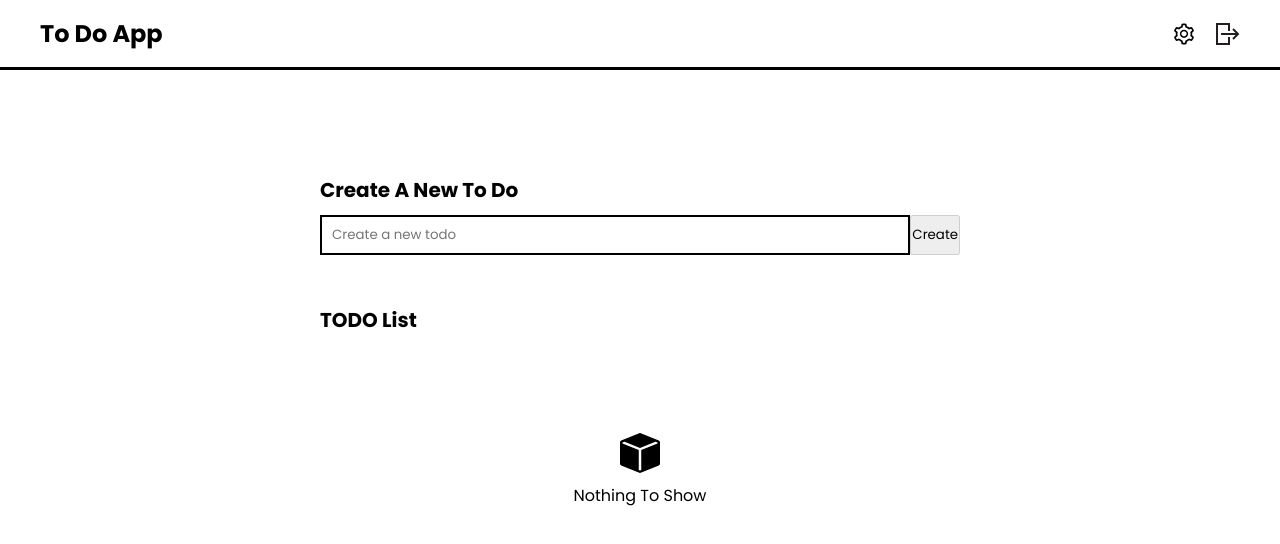
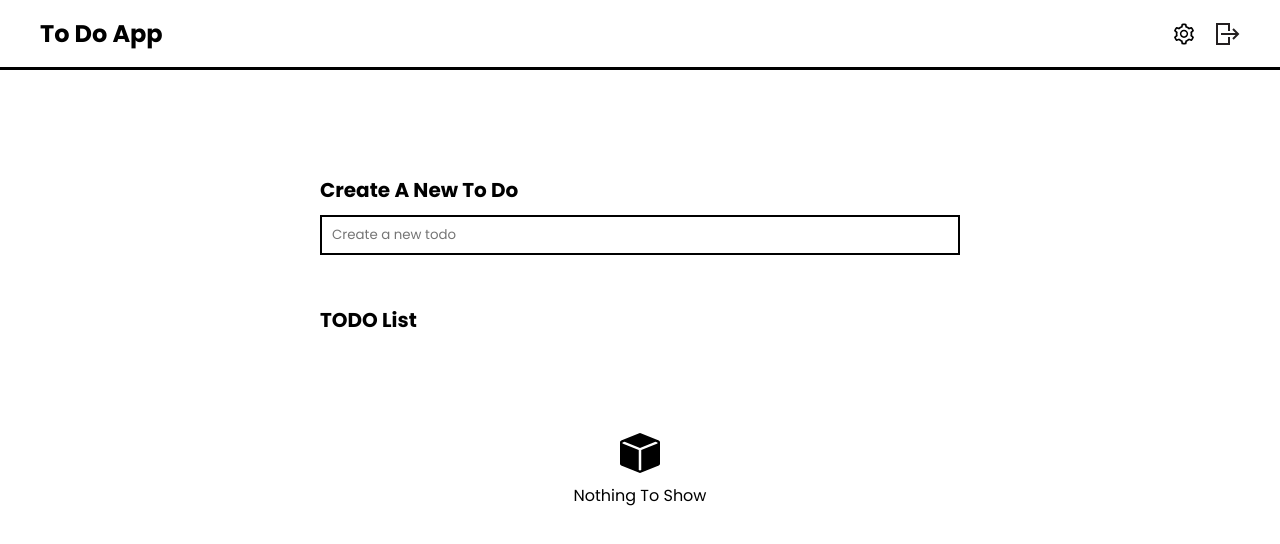
Before and after one commit to abdulrahmancodes/react-to-do-app, a React (Vite) app: page / in a window 1280 px wide. Shown: the top 544 px of the page. Built offline with nearby package versions, Linux system fonts and the light colour scheme; sample sign-in values are in the browser's storage; a web font is replaced by a local one.

Commit message:
update handleSubmit method

```diff
--- a/src/components/CreateTask.jsx
+++ b/src/components/CreateTask.jsx
@@ -1,5 +1,7 @@
 import React, { useState, useCallback } from "react";
 import { useDispatch } from "react-redux";
+
+import cx from "classnames";
 
 import { addTask } from "../store/reducers/toDoSlice";
 
@@ -14,6 +16,10 @@ const CreateTask = () => {
   const handleSubmit = useCallback(
     (event) => {
       event.preventDefault();
+      if (!inputValue.trim()) {
+        return;
+      }
+
       dispatch(addTask({ newTask: inputValue }));
       setInputValue("");
       window.scrollTo({
@@ -22,7 +28,7 @@ const CreateTask = () => {
         behavior: "smooth",
       });
     },
-    [inputValue]
+    [inputValue, dispatch]
   );
 
   return (
@@ -37,7 +43,13 @@ const CreateTask = () => {
           onChange={handleInputChange}
           className="homepage__create-todo__input"
         />
-        <button type="submit" disabled={!inputValue}>
+        <button
+          type="submit"
+          disabled={!inputValue.trim()}
+          className={cx("create-task-btn", {
+            "create-task-btn--visible": inputValue.trim(),
+          })}
+        >
           Create
         </button>
       </form>
```
